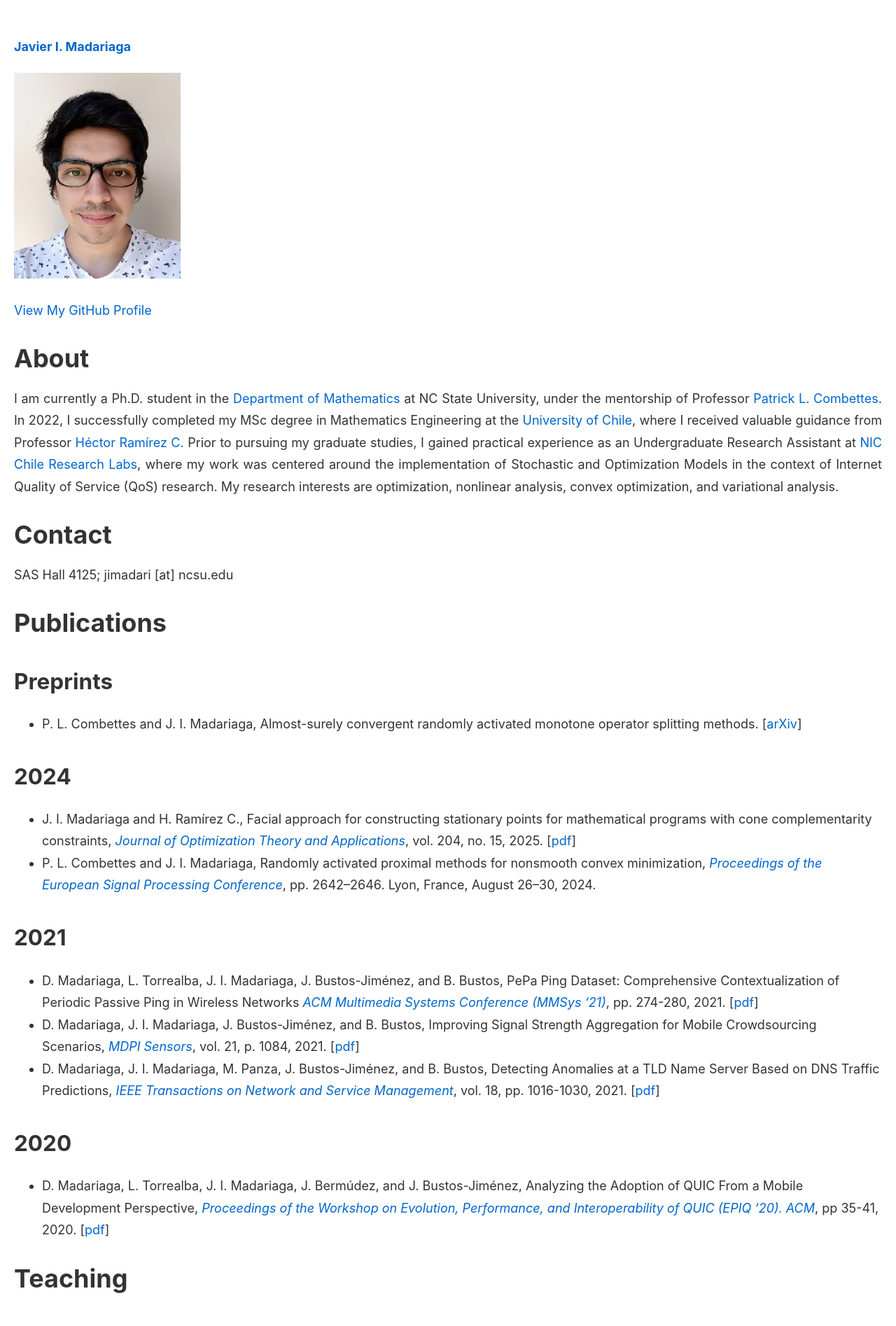
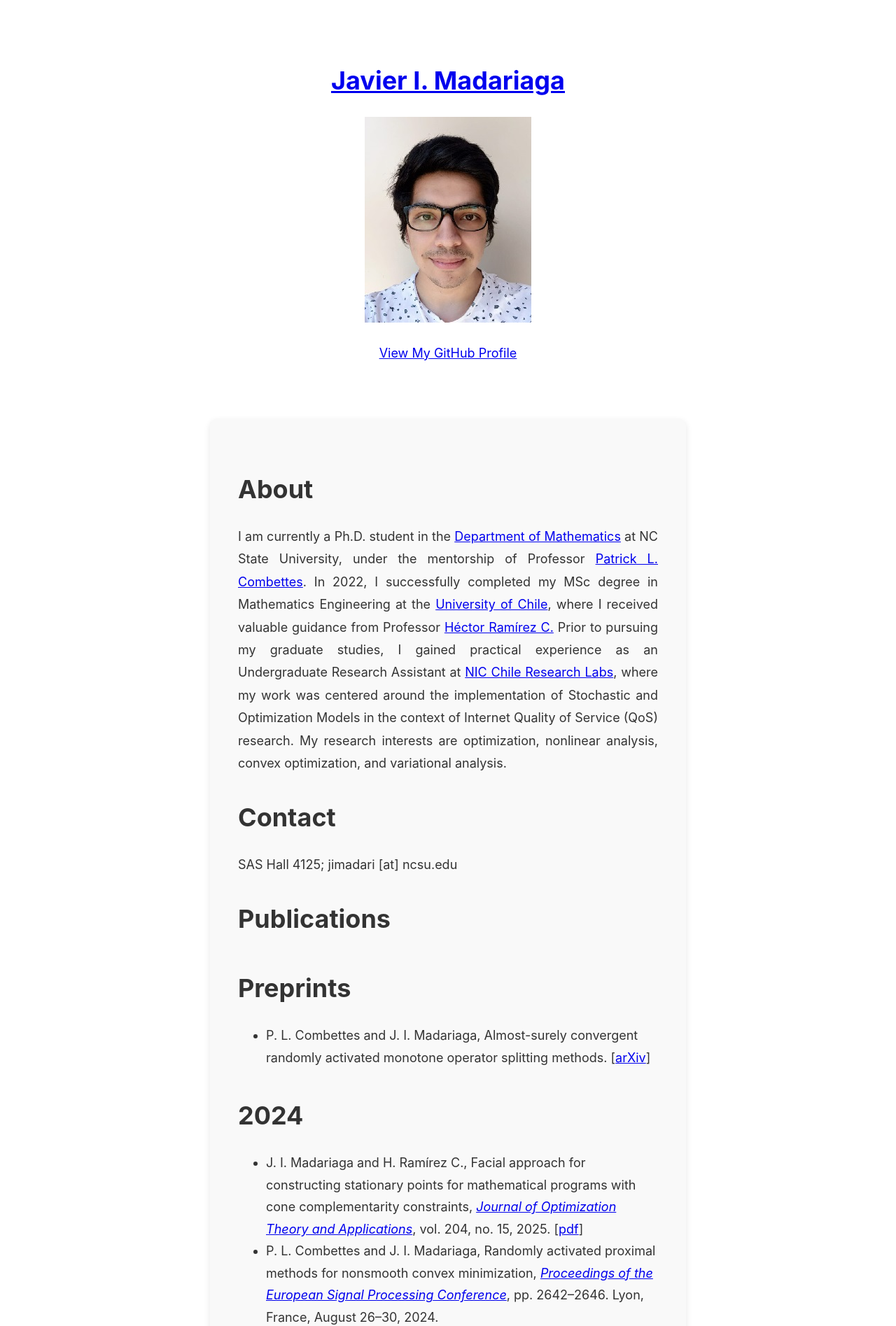
Before and after one commit to jmadariagar/jmadariagar.github.io, a Jekyll site: the page built from index.md, in a window 1280 px wide. Shown: the top 1895 px of the page at 70% size. Built offline with Jekyll 4.4.1, drawn with Linux system fonts in a browser that asks for light colours; our own code applies the rules of GitHub Pages for plain Markdown files; a script that is not in the unit is left out; the repository's description, which GitHub fills in, is left out.

Commit message:
Update style.css

```diff
--- a/assets/css/style.css
+++ b/assets/css/style.css
@@ -1,3 +1,46 @@
+.wrapper {
+    max-width: 100%;
+    margin: 0;
+    padding: 0;
+    box-sizing: border-box;
+}
+
+section {
+    width: 600px;  /* Fixed width for large content */
+    margin: 40px auto;  /* Adds vertical space (folder effect) */
+    padding: 40px;  /* Inner padding for section content */
+    background-color: #f9f9f9;  /* Light background to simulate folder effect */
+    border-radius: 10px;  /* Optional: Rounded corners for a modern look */
+    box-shadow: 0 4px 10px rgba(0, 0, 0, 0.1);  /* Soft shadow for depth */
+}
+
+header {
+    width: 600px;
+    margin: 40px auto;
+    padding: 20px;
+    text-align: center;
+}
+
+section p {
+    font-size: 18px;  /* Increase paragraph text size */
+    line-height: 1.8;  /* Add spacing between lines for readability */
+}
+
+h1, h2, h3 {
+    font-size: 2em;  /* Adjust heading sizes */
+    margin-bottom: 20px;
+}
+
+footer {
+    text-align: center;
+    padding: 20px;
+    font-size: 16px;
+    color: #666;
+}
+
+
+
+
 /* General Reset */
 body {
     font-family: 'Inter', 'Arial', sans-serif;
@@ -8,79 +51,3 @@ body {
     padding: 0;
     background-color: #fff;
 }
-
-/* Headings */
-h1 {
-    font-size: 2.5em;
-    line-height: 1.2;
-    margin-bottom: 20px;
-}
-
-h2 {
-    font-size: 2em;
-    line-height: 1.3;
-    margin-bottom: 18px;
-}
-
-h3 {
-    font-size: 1.75em;
-    margin-bottom: 16px;
-}
-
-h4 {
-    font-size: 1.5em;
-    margin-bottom: 14px;
-}
-
-h5 {
-    font-size: 1.25em;
-}
-
-h6 {
-    font-size: 1em;
-}
-
-/* Paragraphs and Text */
-p {
-    font-size: 18px;
-    margin-bottom: 20px;
-}
-
-a {
-    font-size: 18px;
-    color: #0066cc;
-    text-decoration: none;
-}
-
-a:hover {
-    text-decoration: underline;
-}
-
-/* Responsive Scaling */
-@media (max-width: 700px) {
-    body {
-        font-size: 17px;
-    }
-
-    h1 {
-        font-size: 2.2em;
-    }
-
-    h2 {
-        font-size: 1.8em;
-    }
-}
-
-@media (max-width: 768px) {
-    body {
-        font-size: 16px;
-    }
-
-    h1 {
-        font-size: 2em;
-    }
-
-    h2 {
-        font-size: 1.6em;
-    }
-}
```
